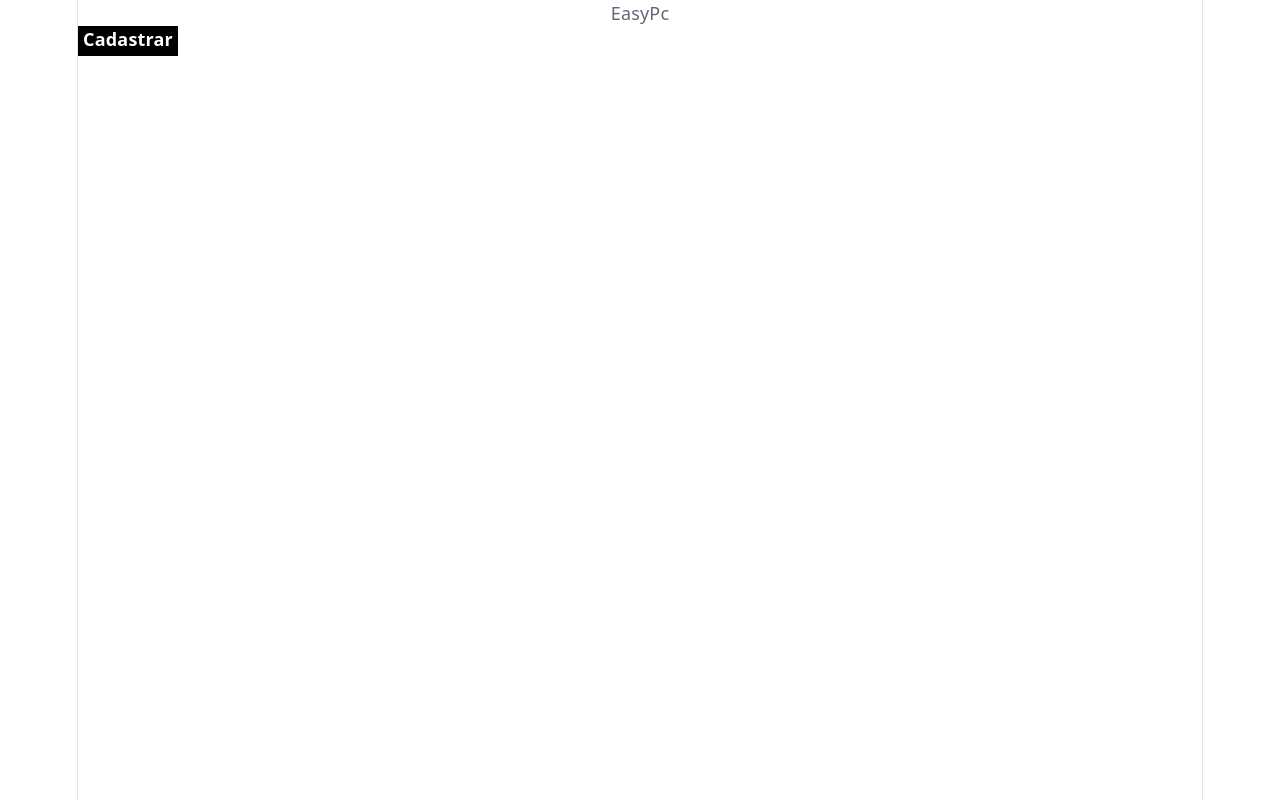
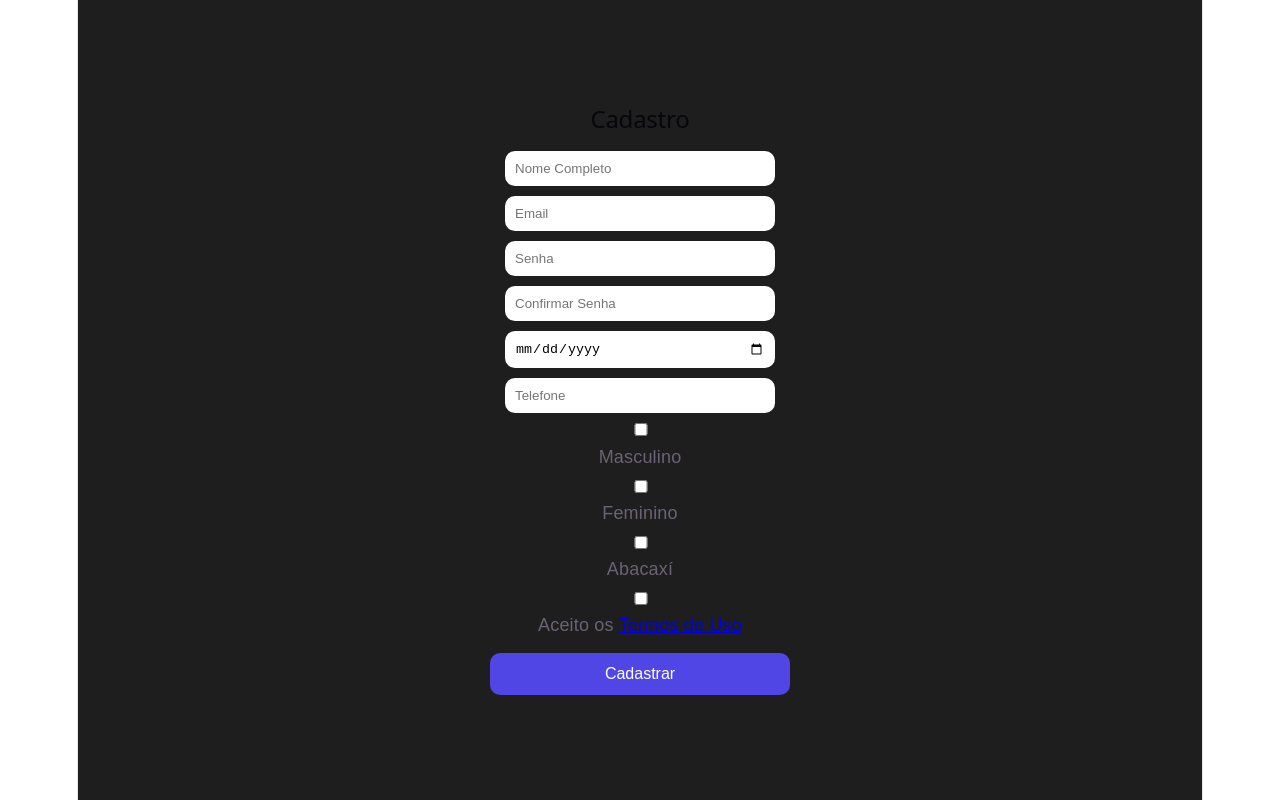
Before and after one commit to BLOTMD/FrontEnd, a React (Vite) app in the folder meu-app/: page / in a window 1280 px wide. Built offline with nearby package versions, Linux system fonts and the light colour scheme.

Commit message:
Cadastro feito

```diff
--- a/meu-app/src/pages/public/register/Cadastro.module.css
+++ b/meu-app/src/pages/public/register/Cadastro.module.css
@@ -1,31 +1,58 @@
-.quadrado{
+.body{
 
-    background-color: white;
-    width: 100%;
-    height: 100%;
+    background-color: #1e1e1e;
+    display: flex;
+    justify-content: center;
+    align-items: center;
+    height: 100vh;
+    font-family: Arial;
+}
+
+.cadastrar{
+
+    padding: 30px;
+    border-radius: 15px;
+    width: 300px;
+    justify-content: center;
+    align-items: center;
+    flex-direction: column;
+
+}
+.h{
+
+    color: white;
+    text-align: center;
+    font-size: 20px;
+}
+
+.input{
+
+    width: 250px;
+    padding: 10px;
+    margin-top: 10px;
+    border: 1px;
+    border-radius: 10px;
+    justify-content: center;
+    align-items: center;
 
 }
 
-.logoEasy{
+.button{
 
-   font-size: 50px;
-    justify-content: center;
-    color: black;
-    font-weight: bold;
-    border-radius: 2px;
-    font-family: Arial, Helvetica, sans-serif;
-
+    width: 100%;
+    padding: 12px;
+    margin-top: 15px;
+    background-color: #4f46e5;
+    color: white;
+    border: none;
+    border-radius: 10px;
+    font-size: 16px;
 
 
 }
 
-.casdastrar{
+.button:hover{
 
-    background-color: black;
-    width: 100px;
-    height: 30px;
-    color: white;
-    font-weight: bold;
-    justify-content: center;
+    background-color: #3731a3;
 
 }
--- a/meu-app/src/pages/public/register/Cadastro.tsx
+++ b/meu-app/src/pages/public/register/Cadastro.tsx
@@ -3,11 +3,25 @@ import style from "./Cadastro.module.css";
 function Cadastro() {
   return (
     <>
-      <div className={style.quadrado}>
-        <div className={style.logo}>EasyPc</div>
-        <div className={style.casdastrar}>Cadastrar</div>
 
+    <div className={style.body}>
+      <div className={style.cadastrar}>
+        <h2> Cadastro </h2>
+
+        <input type="text" placeholder="Nome Completo" className={style.input} id="" />
+        <input type="email" placeholder="Email" className={style.input} id="Email" />
+        <input type="password" placeholder="Senha" className={style.input} id="Senha" />
+        <input type="password" placeholder="Confirmar Senha" className={style.input} id="ConfirmarSenha" />
+        <input type="date" placeholder="Data de Nascimento" className={style.input} id="DataNascimento" />
+        <input type="number" placeholder="Telefone" className={style.input} id="Telefone" />
+        <input type="checkbox" placeholder="Gênero" className={style.input} id="Genero" /> Masculino
+        <input type="checkbox" placeholder="Gênero" className={style.input} id="Genero" /> Feminino
+        <input type="checkbox" placeholder="Gênero" className={style.input} id="Genero" /> Abacaxí
+        <input type="checkbox" placeholder="Termos de Uso" className={style.input} id="TermosdeUso" /> Aceito os <a href="#/termos de uso">Termos de Uso</a>
+
+        <button className={style.button}> Cadastrar </button>
       </div>
+    </div>
     </>
   );
 }
```
